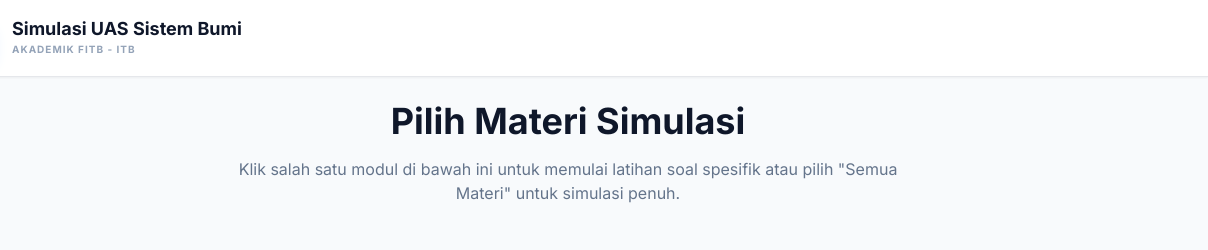
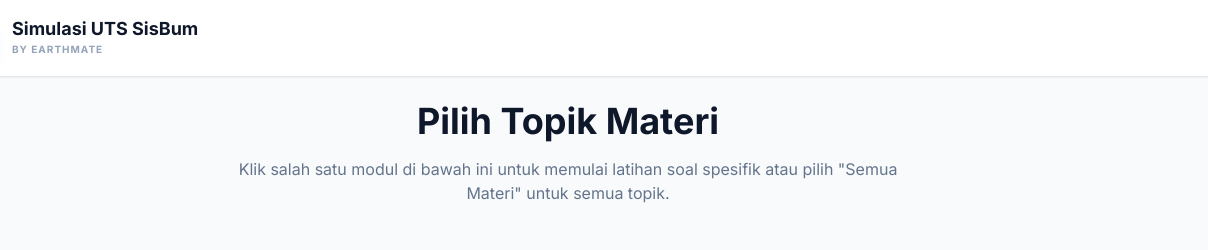
Before and after one commit to EarthMate/earthmate.github.io, a plain HTML site: page index.html in a window 1280 px wide. Shown: the top 250 px of the page, 72-1280 px from the left. Drawn offline with nearby package versions, Linux system fonts and the light colour scheme.

Commit message:
Update index.html

```diff
--- a/index.html
+++ b/index.html
@@ -47,8 +47,8 @@
                     </svg>
                 </div>
                 <div>
-                    <h1 class="font-bold text-slate-900 leading-none mb-1 text-lg">Simulasi UAS Sistem Bumi</h1>
-                    <p class="text-[10px] text-slate-400 font-bold uppercase tracking-widest">Akademik FITB - ITB</p>
+                    <h1 class="font-bold text-slate-900 leading-none mb-1 text-lg">Simulasi UTS SisBum</h1>
+                    <p class="text-[10px] text-slate-400 font-bold uppercase tracking-widest">by EarthMate</p>
                 </div>
             </div>
 
@@ -67,8 +67,8 @@
         <!-- Welcome & Topic Selection -->
         <main id="start-screen" class="w-full">
             <div class="text-center mb-12">
-                <h2 class="text-4xl font-black text-slate-900 mb-4">Pilih Materi Simulasi</h2>
-                <p class="text-slate-500 max-w-2xl mx-auto">Klik salah satu modul di bawah ini untuk memulai latihan soal spesifik atau pilih "Semua Materi" untuk simulasi penuh.</p>
+                <h2 class="text-4xl font-black text-slate-900 mb-4">Pilih Topik Materi</h2>
+                <p class="text-slate-500 max-w-2xl mx-auto">Klik salah satu modul di bawah ini untuk memulai latihan soal spesifik atau pilih "Semua Materi" untuk semua topik.</p>
             </div>
 
             <div class="grid grid-cols-1 md:grid-cols-2 lg:grid-cols-3 gap-6" id="topic-grid">
@@ -146,7 +146,7 @@
                     <svg xmlns="http://www.w3.org/2000/svg" class="h-10 w-10" fill="none" viewBox="0 0 24 24" stroke="currentColor"><path stroke-linecap="round" stroke-linejoin="round" stroke-width="2" d="M9 12l2 2 4-4m6 2a9 9 0 11-18 0 9 9 0 0118 0z" /></svg>
                 </div>
                 <h2 class="text-3xl font-black text-slate-900 mb-2">Simulasi UAS Selesai!</h2>
-                <p class="text-slate-400 mb-10">Hasil evaluasi kompetensi Sistem Bumi Anda.</p>
+                <p class="text-slate-400 mb-10">Hasil simulasi SisBum.</p>
 
                 <div class="grid grid-cols-1 md:grid-cols-3 gap-6 mb-12">
                     <div class="bg-emerald-50 border border-emerald-100 p-8 rounded-[2rem]">
```
